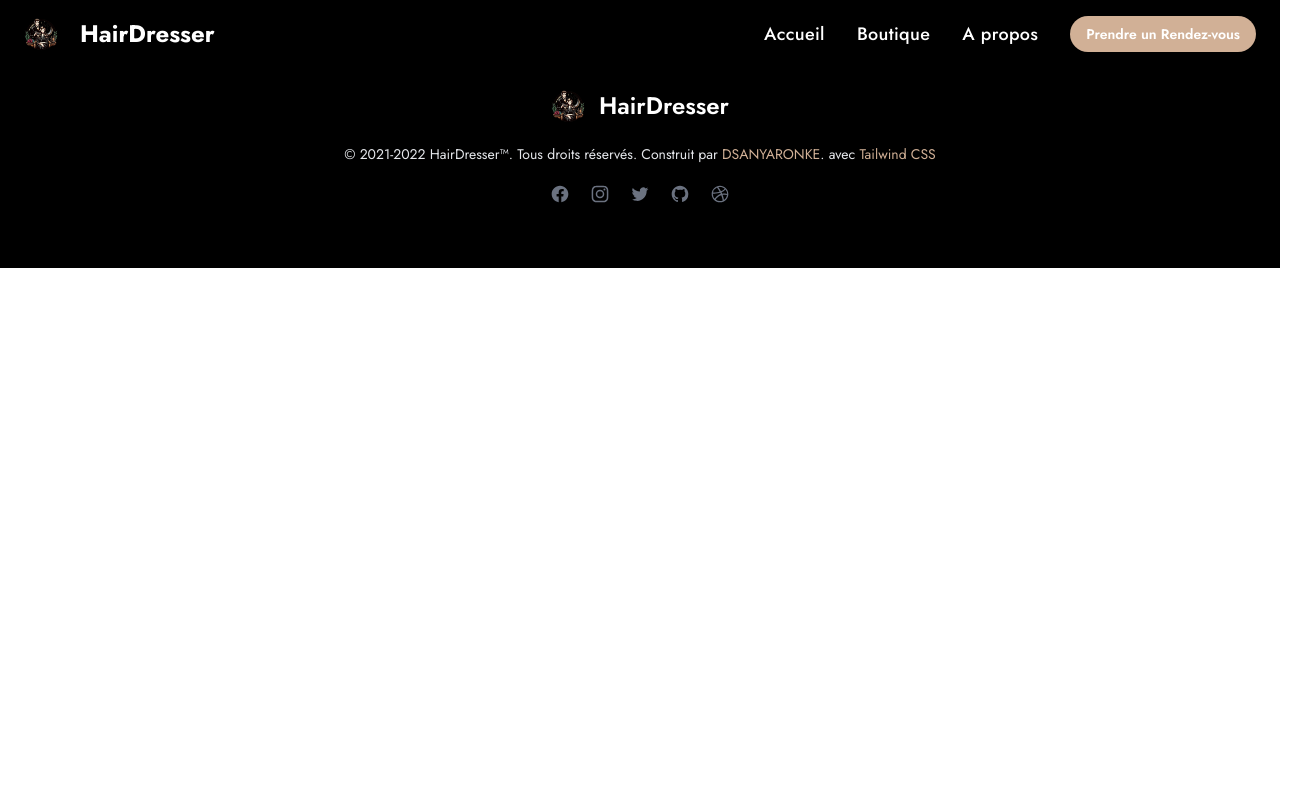
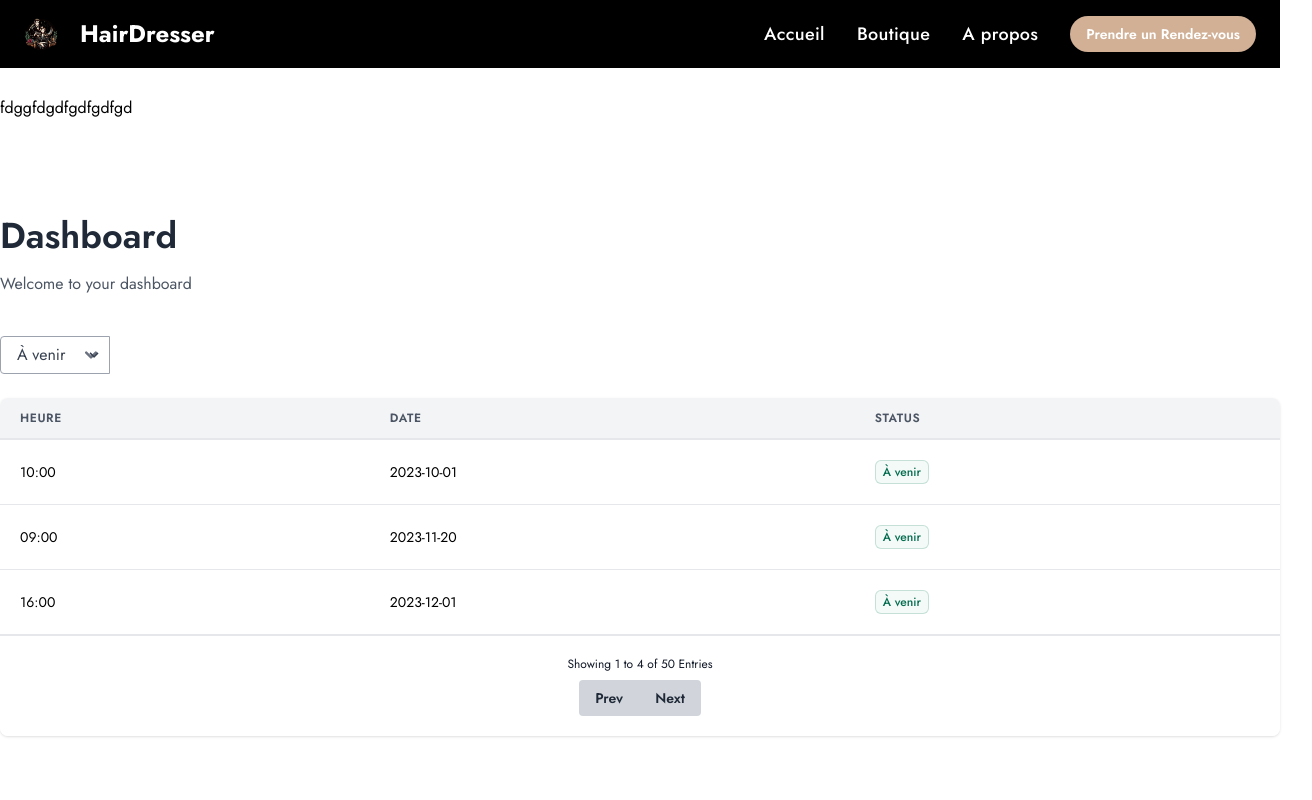
Before and after one commit to CodeQuasarr/barber_shop, a Vue app: page /dashboard in a window 1280 px wide. Shown: the top 800 px of the page, 1312 px wide, since content can reach past the window. Built offline with nearby package versions, Linux system fonts and the light colour scheme; what @vee-validate/zod would draw is missing.

Commit message:
init de la dashboard

```diff
--- /dev/null
+++ b/src/layouts/Private.vue
@@ -0,0 +1,14 @@
+<script setup lang="ts">
+
+</script>
+
+<template>
+    <div class="py-24 container mx-auto">
+        fdggfdgdfgdfgdfgd
+        <slot />
+    </div>
+</template>
+
+<style scoped>
+
+</style>
--- a/src/views/protected/DashboardView.vue
+++ b/src/views/protected/DashboardView.vue
@@ -1,10 +1,145 @@
 <script setup lang="ts">
 
+import Private from "@/layouts/Private.vue";
+import {computed, ref} from "vue";
+
+const reservations = ref([
+    { id: 1, date: '2023-10-01', time: '10:00', description: 'Réservation 1', isUpcoming: true },
+    { id: 2, date: '2023-09-15', time: '14:00', description: 'Réservation 2', isUpcoming: false },
+    { id: 3, date: '2023-11-20', time: '09:00', description: 'Réservation 3', isUpcoming: true },
+    { id: 4, date: '2023-12-01', time: '16:00', description: 'Réservation 4', isUpcoming: true },
+    { id: 5, date: '2023-08-01', time: '08:00', description: 'Réservation 5', isUpcoming: false },
+    { id: 6, date: '2023-07-01', time: '12:00', description: 'Réservation 6', isUpcoming: false },
+    { id: 7, date: '2023-06-01', time: '15:00', description: 'Réservation 7', isUpcoming: false },
+    { id: 8, date: '2023-05-01', time: '18:00', description: 'Réservation 8', isUpcoming: false },
+    { id: 9, date: '2023-04-01', time: '20:00', description: 'Réservation 9', isUpcoming: false },
+    { id: 10, date: '2023-03-01', time: '22:00', description: 'Réservation 10', isUpcoming: false },
+    { id: 11, date: '2023-02-01', time: '23:00', description: 'Réservation 11', isUpcoming: false },
+    { id: 12, date: '2023-01-01', time: '00:00', description: 'Réservation 12', isUpcoming: false },
+    { id: 13, date: '2022-12-01', time: '01:00', description: 'Réservation 13', isUpcoming: false },
+    { id: 14, date: '2022-11-01', time: '02:00', description: 'Réservation 14', isUpcoming: false },
+    { id: 15, date: '2022-10-01', time: '03:00', description: 'Réservation 15', isUpcoming: false },
+    { id: 16, date: '2022-09-01', time: '04:00', description: 'Réservation 16', isUpcoming: false },
+    { id: 17, date: '2022-08-01', time: '05:00', description: 'Réservation 17', isUpcoming: false },
+    { id: 18, date: '2022-07-01', time: '06:00', description: 'Réservation 18', isUpcoming: false },
+    { id: 19, date: '2022-06-01', time: '07:00', description: 'Réservation 19', isUpcoming: false },
+    { id: 20, date: '2022-05-01', time: '08:00', description: 'Réservation 20', isUpcoming: false },
+    { id: 21, date: '2022-04-01', time: '09:00', description: 'Réservation 21', isUpcoming: false },
+    { id: 22, date: '2022-03-01', time: '10:00', description: 'Réservation 22', isUpcoming: false },
+    { id: 23, date: '2022-02-01', time: '11:00', description: 'Réservation 23', isUpcoming: false },
+    { id: 24, date: '2022-01-01', time: '12:00', description: 'Réservation 24', isUpcoming: false },
+    { id: 25, date: '2021-12-01', time: '13:00', description: 'Réservation 25', isUpcoming: false },
+    { id: 26, date: '2021-11-01', time: '14:00', description: 'Réservation 26', isUpcoming: false },
+    { id: 27, date: '2021-10-01', time: '15:00', description: 'Réservation 27', isUpcoming: false },
+    { id: 28, date: '2021-09-01', time: '16:00', description: 'Réservation 28', isUpcoming: false },
+]);
+
+const filter = ref('upcoming');
+
+const filteredReservations = computed(() => {
+    if (filter.value === 'upcoming') {
+        return reservations.value.filter(reservation => reservation.isUpcoming);
+    } else if (filter.value === 'past') {
+        return reservations.value.filter(reservation => !reservation.isUpcoming);
+    } else {
+        return reservations.value;
+    }
+});
+
+const filterReservations = () => {
+    // This method is triggered when the filter changes
+};
 </script>
 
 <template>
     <div>
-        rtyrtyrtyrtytr
+        <Private>
+            <div class="py-24">
+                <h1 class="text-4xl font-semibold text-gray-800">Dashboard</h1>
+                <p class="mt-4 text-gray-600">Welcome to your dashboard</p>
+
+                <div class="py-8">
+                    <div class="my-2 flex sm:flex-row flex-col">
+                        <div class="flex flex-row mb-1 sm:mb-0">
+                            <div class="relative">
+
+                                <select
+                                    id="filter"
+                                    v-model="filter"
+                                    class="appearance-none h-full rounded-l border block appearance-none w-full bg-white border-gray-400 text-gray-700 py-2 px-4 pr-8 leading-tight focus:outline-none focus:bg-white focus:border-gray-500"
+                                    @change="filterReservations"
+                                >
+                                    <option value="upcoming">À venir</option>
+                                    <option value="past">Passées</option>
+                                    <option value="all">Toutes</option>
+                                </select>
+                                <div
+                                    class="pointer-events-none absolute inset-y-0 right-0 flex items-center px-2 text-gray-700">
+                                    <svg class="fill-current h-4 w-4" xmlns="http://www.w3.org/2000/svg" viewBox="0 0 20 20">
+                                        <path d="M9.293 12.95l.707.707L15.657 8l-1.414-1.414L10 10.828 5.757 6.586 4.343 8z" />
+                                    </svg>
+                                </div>
+                            </div>
+                        </div>
+                    </div>
+                    <div class="-mx-4 sm:-mx-8 px-4 sm:px-8 py-4 overflow-x-auto">
+                        <div class="inline-block min-w-full shadow rounded-lg overflow-hidden">
+                            <table class="min-w-full leading-normal">
+                                <thead>
+                                <tr>
+                                    <th
+                                        class="px-5 py-3 border-b-2 border-gray-200 bg-gray-100 text-left text-xs font-semibold text-gray-600 uppercase tracking-wider">
+                                        Heure
+                                    </th>
+                                    <th
+                                        class="px-5 py-3 border-b-2 border-gray-200 bg-gray-100 text-left text-xs font-semibold text-gray-600 uppercase tracking-wider">
+                                        Date
+                                    </th>
+                                    <th
+                                        class="px-5 py-3 border-b-2 border-gray-200 bg-gray-100 text-left text-xs font-semibold text-gray-600 uppercase tracking-wider">
+                                        Status
+                                    </th>
+                                </tr>
+                                </thead>
+                                <tbody>
+                                <tr v-for="reservation in filteredReservations" :key="reservation.id">
+
+                                    <td class="px-5 py-5 border-b border-gray-200 bg-white text-sm">
+                                        {{ reservation.time }}
+                                    </td>
+                                    <td class="px-5 py-5 border-b border-gray-200 bg-white text-sm">
+                                        {{ reservation.date }}
+                                    </td>
+                                    <td class="px-5 py-5 border-b border-gray-200 bg-white text-sm">
+                                        <span :class="['inline-flex items-center rounded-md', reservation.isUpcoming ? 'bg-green-50' : 'bg-red-50', 'px-2 py-1 text-xs font-medium text-green-700 ring-1 ring-inset ring-green-600/20']">
+                                            {{ reservation.isUpcoming ? 'À venir' : 'Passée' }}
+                                        </span>
+                                    </td>
+                                </tr>
+                                </tbody>
+                            </table>
+                            <div
+                                class="px-5 py-5 bg-white border-t flex flex-col xs:flex-row items-center xs:justify-between          ">
+                        <span class="text-xs xs:text-sm text-gray-900">
+                            Showing 1 to 4 of 50 Entries
+                        </span>
+                                <div class="inline-flex mt-2 xs:mt-0">
+                                    <button
+                                        class="text-sm bg-gray-300 hover:bg-gray-400 text-gray-800 font-semibold py-2 px-4 rounded-l">
+                                        Prev
+                                    </button>
+                                    <button
+                                        class="text-sm bg-gray-300 hover:bg-gray-400 text-gray-800 font-semibold py-2 px-4 rounded-r">
+                                        Next
+                                    </button>
+                                </div>
+                            </div>
+                        </div>
+                    </div>
+                </div>
+
+            </div>
+        </Private>
     </div>
 </template>
 
```
